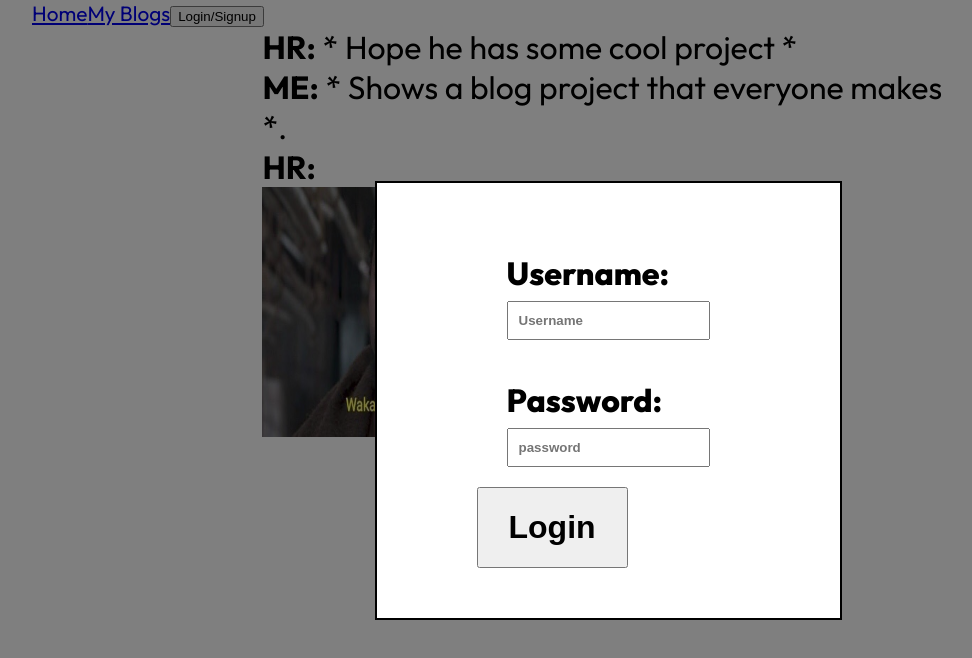
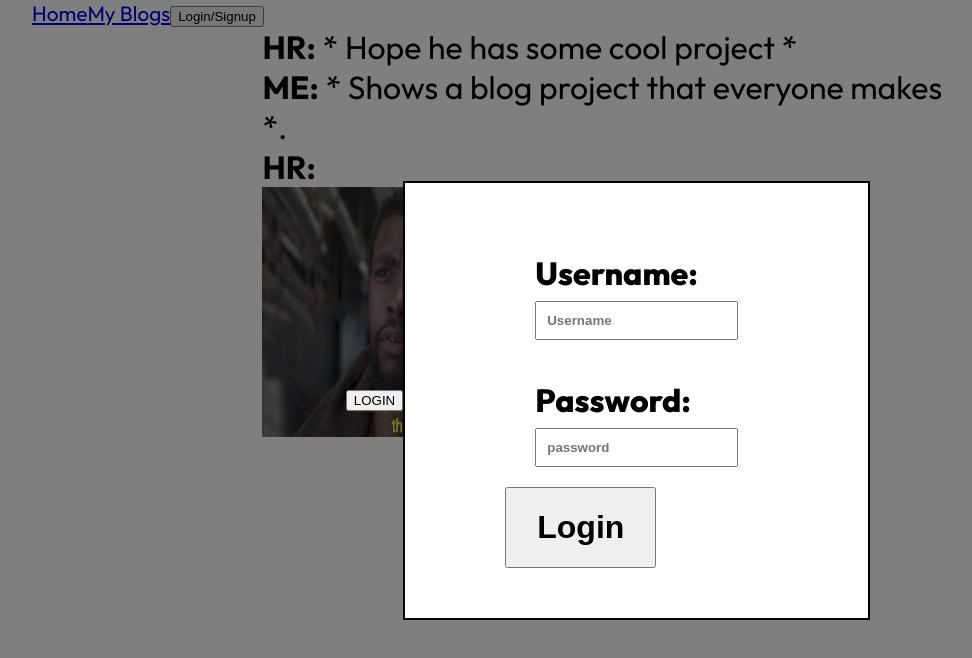
Before and after one commit to clumsyChef/simple-blog, a React (Create React App) app in the folder client/: page / in a window 1280 px wide. Both pictures are taken after a click on the button "Login/Signup". Shown: the top 658 px of the page, without its empty margins (32-1004 px from the left). Built offline with nearby package versions, Linux system fonts and the light colour scheme.

Commit message:
added 2 forms for signup and login

```diff
--- a/client/src/components/Auth.js
+++ b/client/src/components/Auth.js
@@ -1,11 +1,31 @@
+import { useState } from "react";
+
 const Auth = () => {
+
+    const [login, setLogin] = useState(true);
+
     const closeAuth = () => {
-        document.querySelector(".auth-quickview").remove();
+//        document.querySelector(".auth-quickview").remove();
+    }
+
+    const submitForm = () => {
+        // submit form on the basis of wether it is signup or login
+    }
+
+
+
+    const changeForm = (e) => {
+        e.preventDefault();
+        let isLogin = !login;
+        setLogin(isLogin);
     }
 
 	return (
 		<div className="auth-quickview" onClick={closeAuth}>
-            <form className="auth-form">
+            <button onClick={changeForm}>{login ? "LOGIN" : "SIGNUP"}</button>
+            <div className="both-forms">
+                {login ?
+                    <form className="auth-form" method="POST" onSubmit={submitForm}>
                         <div className="auth-block">
                             <label htmlFor="username">Username: </label><br />
                             <input type="text" placeholder="Username" name="username" />
@@ -16,6 +36,24 @@ const Auth = () => {
                         </div>
                         <button>Login</button>
                     </form>
+                :
+                    <form className="auth-form" method="POST" onSubmit={submitForm}>
+                        <div className="auth-block">
+                            <label htmlFor="username">Email: </label><br />
+                            <input type="text" placeholder="email@email.com" name="Email" />
+                        </div>
+                        <div className="auth-block">
+                            <label htmlFor="password">Password: </label><br />
+                            <input type="password" placeholder="password" name="password" />
+                        </div>
+                        <div className="auth-block">
+                            <label htmlFor="password">Password: </label><br />
+                            <input type="password" placeholder="password" name="password" />
+                        </div>
+                        <button>Sign Up</button>
+                    </form>
+                }
+            </div>
 		</div>
 	);
 };
--- a/client/src/index.css
+++ b/client/src/index.css
@@ -49,6 +49,7 @@ code {
    padding: 50px 100px;
    border: 2px solid black;
    background-color: white;
+   position: relative;
 }
 
 .auth-block {
@@ -68,3 +69,8 @@ code {
     font-weight: 600;
     padding: 20px 30px;
 }
+
+.both-forms {
+    position: relative;
+    display: flex;
+}
```
Lines whose indentation alone changed are shown as unchanged.
